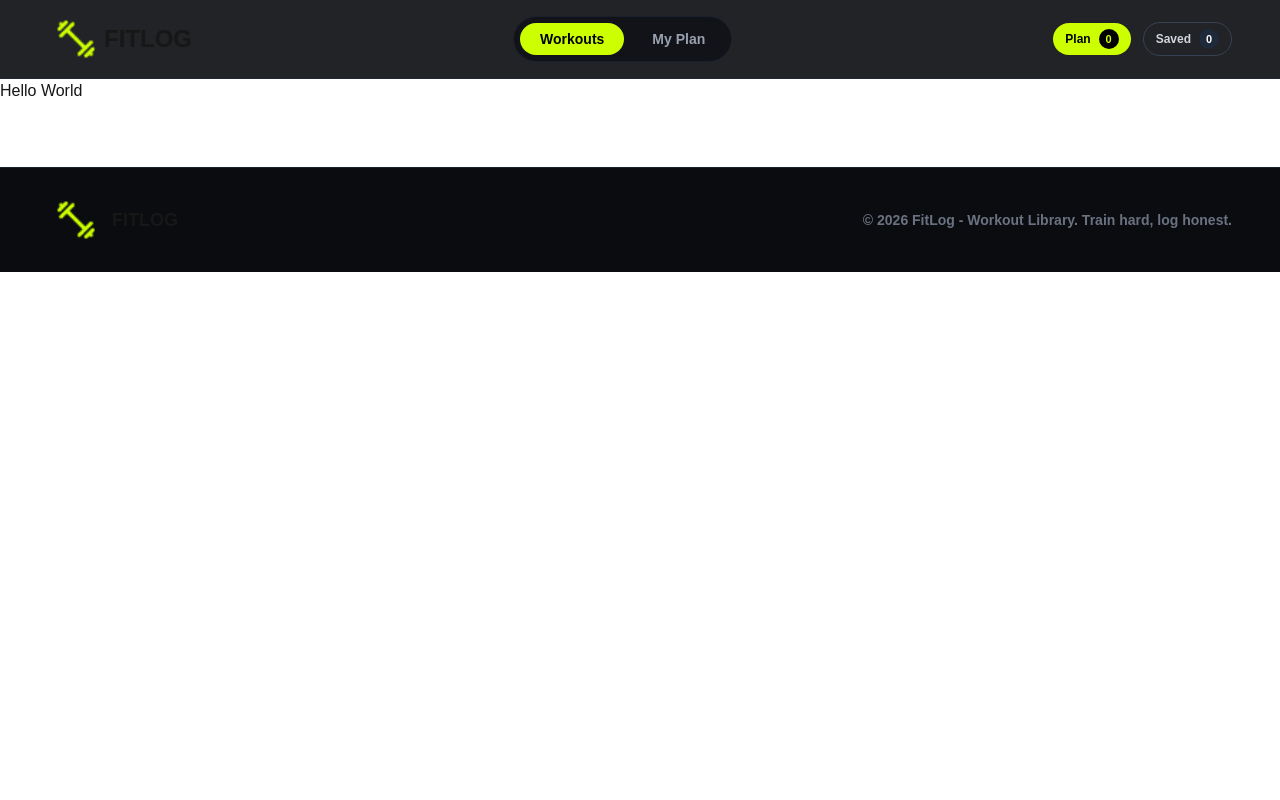
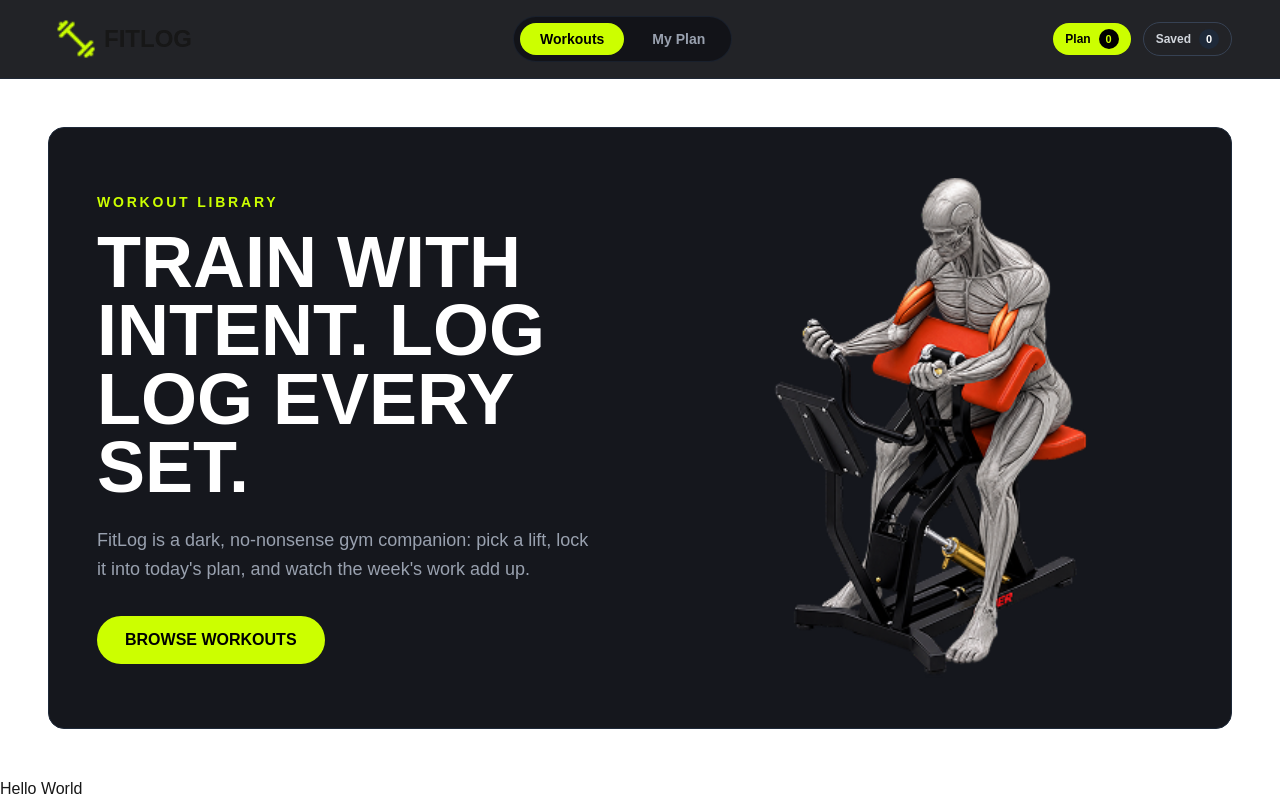
Before and after one commit to rrezwan7/FitLog, a Next.js app: page / in a window 1280 px wide. Shown: the top 800 px of the page. Built offline with nearby package versions, Linux system fonts and the light colour scheme.

Commit message:
Banner Added

```diff
--- a/app/page.tsx
+++ b/app/page.tsx
@@ -1,11 +1,13 @@
 import Image from "next/image";
 import Header from "@/components/Header";
 import Footer from "@/components/Footer";
+import Banner from "@/components/Banner";
 
 export default function Home() {
   return (
     <>
       <Header />
+      <Banner />
       <h1> Hello World</h1 >
       <Footer />
     </>
--- /dev/null
+++ b/components/Banner.tsx
@@ -0,0 +1,54 @@
+import Image from "next/image";
+import bannerImage from "@/src/assets/banner.png";
+
+export default function Banner() {
+    return (
+        <section className="px-4 lg:px-12 py-8 lg:py-12">
+            <div className="max-w-7xl mx-auto">
+
+                <div className="bg-[#15171d] border border-gray-800 rounded-2xl overflow-hidden">
+
+                    <div className="grid grid-cols-1 lg:grid-cols-2 items-center min-h-[500px]">
+
+                        {/* Left Side - Text */}
+                        <div className="px-6 py-12 lg:px-12 lg:py-16">
+
+                            <p className="text-[#ccff00] font-bold uppercase tracking-[0.2em] text-sm mb-4">
+                                Workout Library
+                            </p>
+
+                            <h1 className="text-5xl md:text-6xl lg:text-7xl font-black text-white leading-[0.95] uppercase">
+                                Train with intent. Log <br /> Log Every Set.
+                            </h1>
+
+                            <p className="mt-6 max-w-xl text-gray-400 text-base md:text-lg leading-relaxed">
+                                FitLog is a dark, no-nonsense gym companion: pick a lift, lock it into today's plan, and watch the week's work add up.
+                            </p>
+
+                            <button className="mt-8 bg-[#ccff00] hover:bg-[#b8e600] text-black font-black uppercase px-7 py-3 rounded-full transition-colors">
+                                Browse Workouts
+                            </button>
+
+                        </div>
+
+                        {/* Right Side - Image */}
+                        <div className="relative h-[350px] lg:h-[500px] flex items-end justify-center">
+
+                            <Image
+                                src={bannerImage}
+                                alt="Fitness training"
+                                fill
+                                priority
+                                className="object-contain object-bottom"
+                            />
+
+                        </div>
+
+                    </div>
+
+                </div>
+
+            </div>
+        </section>
+    );
+}
```
